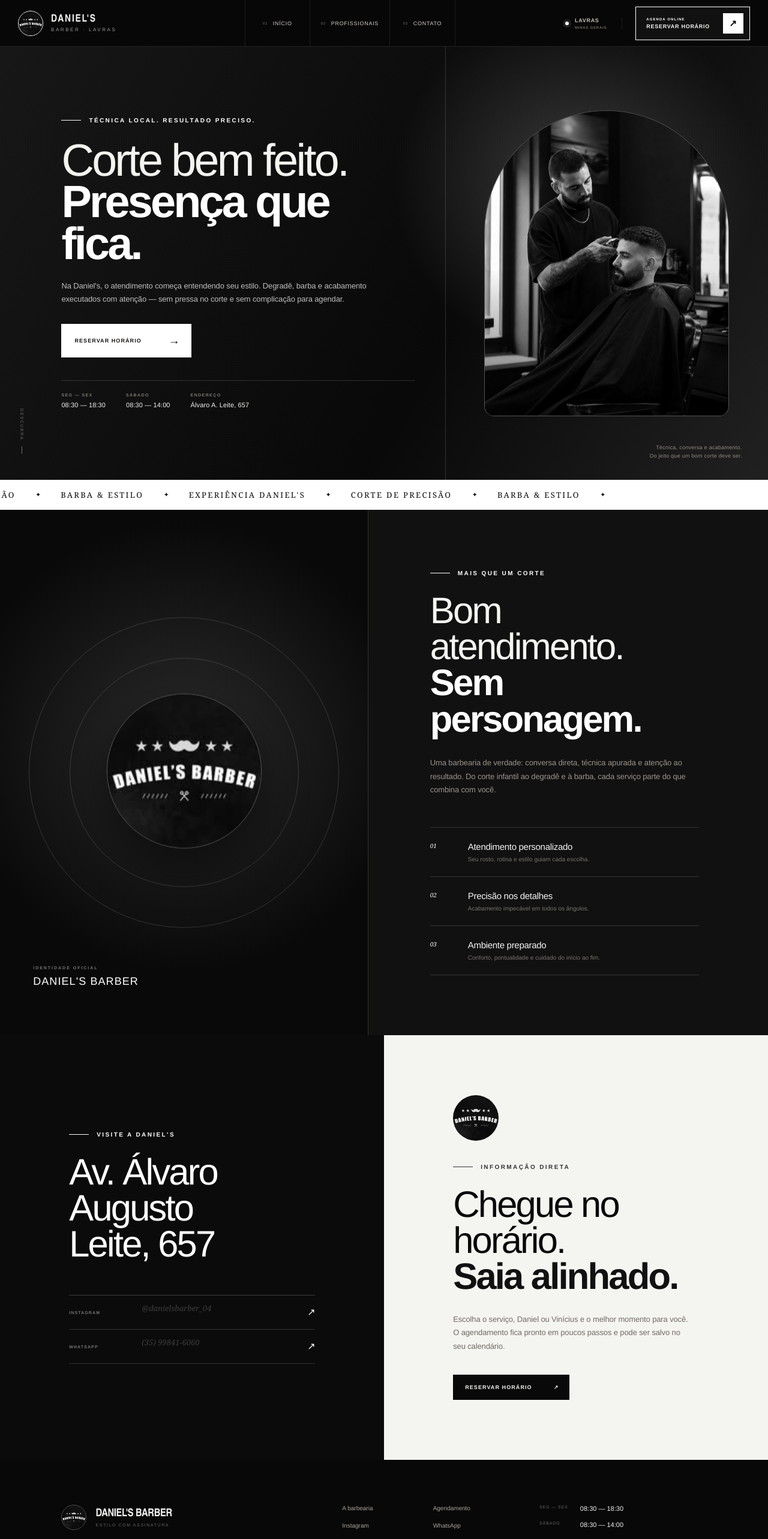
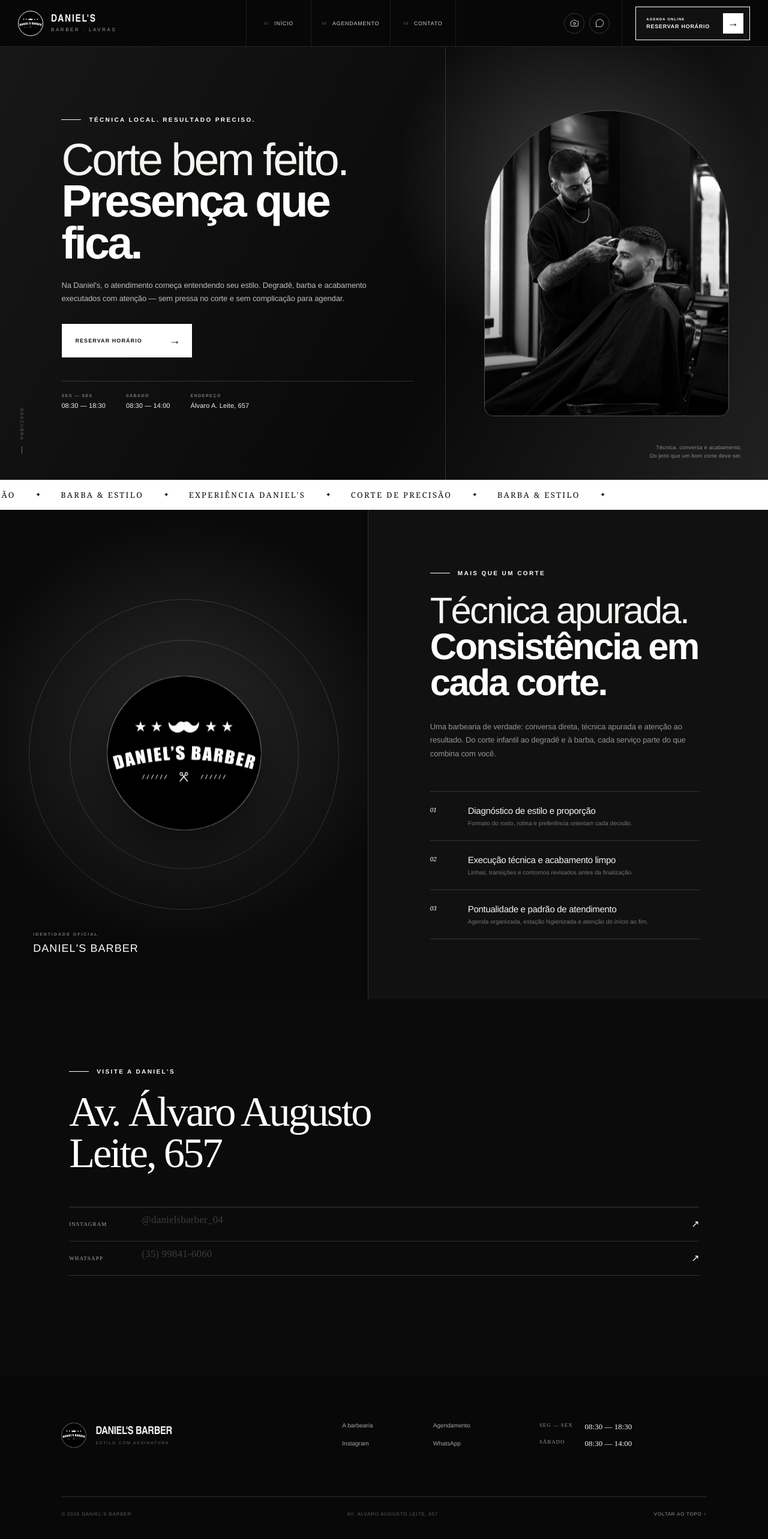
Before and after one commit to duduwwl/daniels-barber-lavras, a Next.js app: page / in a window 1280 px wide. Shown: the top 2566 px of the page at 60% size. Built offline with nearby package versions, Linux system fonts and the light colour scheme.

Commit message:
Finalize Daniel's Barber site

```diff
--- a/app/components/Footer.tsx
+++ b/app/components/Footer.tsx
@@ -1,7 +1,7 @@
 export default function Footer() {
   return (
     <footer>
-      <div className="footer-brand"><img className="brand-mark" src="/logo-instagram.jpg" alt="Logo Daniel's Barber" /><div><strong>DANIEL&apos;S BARBER</strong><small>ESTILO COM ASSINATURA</small></div></div>
+      <div className="footer-brand"><img className="brand-mark" src="/logo-hd.png" alt="Logo Daniel's Barber" /><div><strong>DANIEL&apos;S BARBER</strong><small>ESTILO COM ASSINATURA</small></div></div>
       <div className="footer-links"><a href="/#barbearia">A barbearia</a><a href="/agendar">Agendamento</a><a href="https://www.instagram.com/danielsbarber_04/" target="_blank" rel="noreferrer">Instagram</a><a href="https://wa.me/5535998416060" target="_blank" rel="noreferrer">WhatsApp</a></div>
       <div className="footer-hours"><small>SEG — SEX</small><span>08:30 — 18:30</span><small>SÁBADO</small><span>08:30 — 14:00</span></div>
       <div className="footer-bottom"><span>© {new Date().getFullYear()} Daniel&apos;s Barber</span><span>Av. Álvaro Augusto Leite, 657</span><a href="#inicio">Voltar ao topo ↑</a></div>
--- a/app/components/Navbar.tsx
+++ b/app/components/Navbar.tsx
@@ -1,10 +1,11 @@
 'use client';
 
 import { useEffect, useState } from 'react';
+import { Camera, MessageCircle } from 'lucide-react';
 
 const links = [
   { number: '01', label: 'Início', href: '/#inicio' },
-  { number: '02', label: 'Profissionais', href: '/agendar#profissionais' },
+  { number: '02', label: 'Agendamento', href: '/agendar' },
   { number: '03', label: 'Contato', href: '/#contato' },
 ];
 
@@ -22,7 +23,7 @@ export default function Navbar() {
   return (
     <header className={`navbar ${scrolled ? 'is-scrolled' : ''}`}>
       <a className="brand" href="/#inicio" aria-label="Daniel's Barber — início" onClick={() => setMenuOpen(false)}>
-        <img className="brand-mark" src="/logo-instagram.jpg" alt="" aria-hidden="true" />
+        <img className="brand-mark" src="/logo-hd.png" alt="" aria-hidden="true" />
         <span><strong>DANIEL&apos;S</strong><small>BARBER · LAVRAS</small></span>
       </a>
 
@@ -34,12 +35,13 @@ export default function Navbar() {
         ))}
       </nav>
 
-      <div className="nav-location" aria-label="Localização da barbearia">
-        <i /><span>Lavras<small>Minas Gerais</small></span>
+      <div className="nav-social" aria-label="Redes sociais e contato">
+        <a href="https://www.instagram.com/danielsbarber_04/" target="_blank" rel="noreferrer" aria-label="Instagram da Daniel's Barber"><Camera aria-hidden="true" /></a>
+        <a href="https://wa.me/5535998416060" target="_blank" rel="noreferrer" aria-label="WhatsApp da Daniel's Barber"><MessageCircle aria-hidden="true" /></a>
       </div>
 
       <a className="nav-cta" href="/agendar#reservar">
-        <span><small>AGENDA ONLINE</small><strong>Reservar horário</strong></span><b>↗</b>
+        <span><small>AGENDA ONLINE</small><strong>Reservar horário</strong></span><b>→</b>
       </a>
 
       <button className={`menu-button ${menuOpen ? 'active' : ''}`} onClick={() => setMenuOpen(!menuOpen)} aria-expanded={menuOpen} aria-label="Abrir menu">
--- a/app/globals.css
+++ b/app/globals.css
@@ -854,3 +854,141 @@ legend { font-weight:500; }
   .calendar-grid button,
   .calendar-blank { min-height:42px; }
 }
+
+/* Classical refinement */
+.button-primary {
+  border:1px solid #090909;
+  box-shadow:none;
+}
+.button-primary:hover,
+.button-primary:active,
+.button-primary:focus-visible {
+  border-color:#000;
+  box-shadow:none;
+  transform:none;
+}
+
+.navbar .nav-cta:hover > span {
+  color:inherit;
+  background:transparent;
+  transform:none;
+}
+.navbar .nav-cta:hover b {
+  background:#fff;
+  transform:none;
+}
+.navbar .nav-cta b { font-family:"Bodoni MT", "Times New Roman", serif; font-size:18px; }
+
+.nav-social {
+  height:100%;
+  display:flex;
+  align-items:center;
+  gap:8px;
+  padding:0 20px;
+  border-right:1px solid rgba(243,239,230,.09);
+}
+.nav-social a {
+  display:grid;
+  place-items:center;
+  width:34px;
+  height:34px;
+  padding:0;
+  color:#d8d8d8;
+  border:1px solid rgba(255,255,255,.18);
+  border-radius:50%;
+  transition:.2s;
+}
+.nav-social a:after { display:none; }
+.nav-social a:hover { color:#090909; background:#fff; border-color:#fff; transform:translateY(-2px); }
+.nav-social svg { width:15px; height:15px; stroke-width:1.6; }
+
+.team-section .section-heading h2 {
+  font-family:"Bodoni MT", "Times New Roman", Georgia, serif;
+  font-size:clamp(46px,5.6vw,78px);
+  font-weight:400;
+  line-height:.96;
+  letter-spacing:-.045em;
+}
+.team-section .section-heading h2 em {
+  color:#f0f0ed;
+  font-weight:400;
+}
+
+.contact-section {
+  grid-template-columns:1fr;
+  min-height:630px;
+  background:#0b0b0b;
+}
+.contact-place.contact-profile {
+  min-height:630px;
+  display:flex;
+  align-items:flex-start;
+  justify-content:flex-start;
+  padding:9vw;
+}
+.contact-profile h2 {
+  font-family:"Bodoni MT", "Times New Roman", Georgia, serif;
+  font-size:clamp(48px,5.5vw,78px);
+  font-weight:400;
+  line-height:.98;
+  letter-spacing:-.045em;
+}
+.contact-details small,
+.contact-details strong {
+  font-family:"Bodoni MT", "Times New Roman", Georgia, serif;
+}
+.contact-details small { color:#aaa; font-size:9px; font-weight:400; letter-spacing:.13em; }
+.contact-details strong { font-size:17px; font-style:normal; letter-spacing:.01em; }
+.footer-hours small {
+  color:#929292;
+  font-family:"Bodoni MT", "Times New Roman", Georgia, serif;
+  font-size:9px;
+  font-weight:400;
+  letter-spacing:.1em;
+}
+.footer-hours span {
+  font-family:"Bodoni MT", "Times New Roman", Georgia, serif;
+  font-size:13px;
+}
+
+.booking-card-head span {
+  display:flex;
+  align-items:center;
+  gap:9px;
+}
+.booking-card-head span svg { stroke-width:1.6; }
+.step-icon {
+  display:grid;
+  place-items:center;
+  width:30px;
+  height:30px;
+  flex:0 0 auto;
+  color:#111;
+  border:1px solid #9f9f9a;
+  border-radius:50%;
+  background:#f8f8f5;
+}
+legend { gap:11px; font-size:15px; }
+.choice-grid label > i {
+  align-items:center;
+  justify-content:center;
+  width:24px;
+  height:24px;
+  border:1px solid #111;
+  border-radius:50%;
+}
+.choice-grid label.checked > i { display:flex; }
+.choice-grid label > i svg { stroke-width:1.8; }
+.calendar-month-nav button { display:grid; place-items:center; }
+.calendar-month-nav button svg { stroke-width:1.6; }
+.booking-summary button { align-items:center; }
+.booking-summary button svg { stroke-width:1.7; }
+
+@media (max-width:1080px) {
+  .nav-social { display:none; }
+}
+
+@media (max-width:820px) {
+  .contact-place.contact-profile { min-height:auto; padding:80px 8vw; }
+  .contact-profile h2 { font-size:clamp(44px,12vw,66px); }
+}
--- a/app/page.tsx
+++ b/app/page.tsx
@@ -37,17 +37,17 @@ export default function Home() {
 
       <section className="manifesto" id="barbearia">
         <div className="manifesto-art">
-          <img className="manifesto-logo" src="/logo-instagram.jpg" alt="Logo oficial Daniel's Barber" />
+          <img className="manifesto-logo" src="/logo-hd.png" alt="Logo oficial Daniel's Barber" />
           <p><span>IDENTIDADE OFICIAL</span><strong>DANIEL&apos;S BARBER</strong></p>
         </div>
         <div className="manifesto-copy">
           <p className="eyebrow"><span /> Mais que um corte</p>
-          <h2>Bom atendimento.<br /><em>Sem personagem.</em></h2>
+          <h2>Técnica apurada.<br /><em>Consistência em cada corte.</em></h2>
           <p>Uma barbearia de verdade: conversa direta, técnica apurada e atenção ao resultado. Do corte infantil ao degradê e à barba, cada serviço parte do que combina com você.</p>
           <div className="manifesto-points">
-            <div><b>01</b><span><strong>Atendimento personalizado</strong><small>Seu rosto, rotina e estilo guiam cada escolha.</small></span></div>
-            <div><b>02</b><span><strong>Precisão nos detalhes</strong><small>Acabamento impecável em todos os ângulos.</small></span></div>
-            <div><b>03</b><span><strong>Ambiente preparado</strong><small>Conforto, pontualidade e cuidado do início ao fim.</small></span></div>
+            <div><b>01</b><span><strong>Diagnóstico de estilo e proporção</strong><small>Formato do rosto, rotina e preferência orientam cada decisão.</small></span></div>
+            <div><b>02</b><span><strong>Execução técnica e acabamento limpo</strong><small>Linhas, transições e contornos revisados antes da finalização.</small></span></div>
+            <div><b>03</b><span><strong>Pontualidade e padrão de atendimento</strong><small>Agenda organizada, estação higienizada e atenção do início ao fim.</small></span></div>
           </div>
         </div>
       </section>
@@ -61,13 +61,6 @@ export default function Home() {
             <a href="https://wa.me/5535998416060" target="_blank" rel="noreferrer"><small>WHATSAPP</small><strong>(35) 99841-6060</strong><span>↗</span></a>
           </div>
         </div>
-        <div className="contact-copy">
-          <img className="contact-logo" src="/logo-instagram.jpg" alt="Daniel's Barber" />
-          <p className="eyebrow dark"><span /> Informação direta</p>
-          <h2>Chegue no horário.<br /><em>Saia alinhado.</em></h2>
-          <p>Escolha o serviço, Daniel ou Vinícius e o melhor momento para você. O agendamento fica pronto em poucos passos e pode ser salvo no seu calendário.</p>
-          <a className="dark-button" href="/agendar#reservar">Reservar horário <span>↗</span></a>
-        </div>
       </section>
 
       <Footer />
--- a/package.json
+++ b/package.json
@@ -12,6 +12,7 @@
     "lint": "eslint . --ignore-pattern dist --ignore-pattern .next"
   },
   "dependencies": {
+    "lucide-react": "^1.37.0",
     "next": "16.2.6",
     "react": "19.2.6",
     "react-dom": "19.2.6"
```
Also changed, not shown: app/components/BookingExperience.tsx (+10 -20 lines), public/logo-hd.png (added), 1 other file (tests, documents, lock files or other folders).
